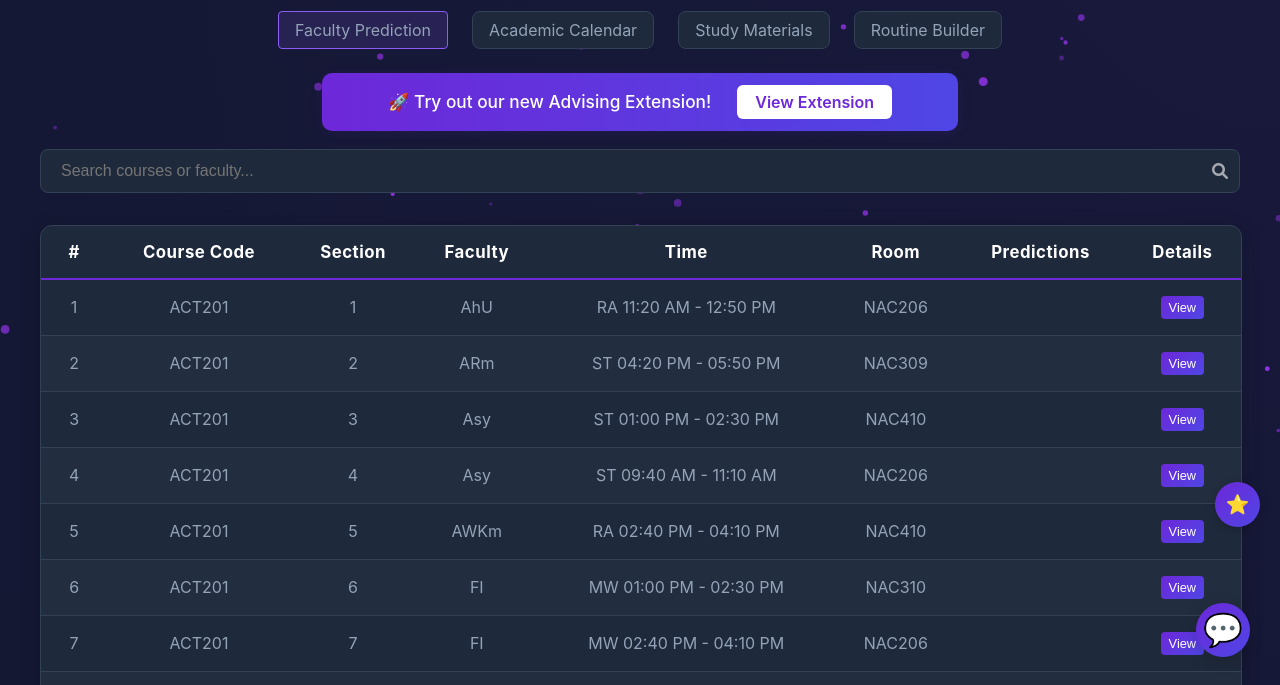
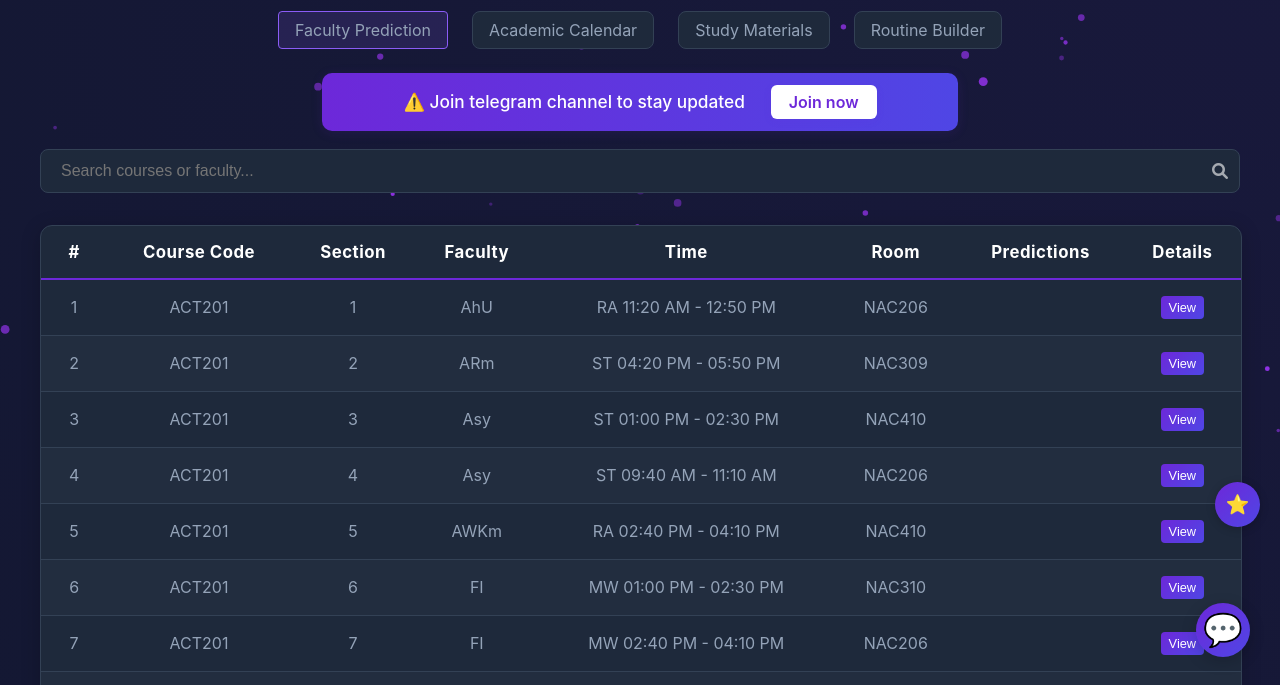
Before and after one commit to Shadhin-f/rds2-but-from-future, a plain HTML site: page index.html in a window 1280 px wide. Shown: the part 113-798 px from the top of the page. Drawn offline with Linux system fonts and the light colour scheme; no server answers; a web font is replaced by a local one.

Commit message:
Update index.html

```diff
--- a/index.html
+++ b/index.html
@@ -31,9 +31,9 @@
             <div id="pageActiveUsers" class="active-users-counter">🟢 0 active viewers</div>
             <!-- Announcement Bar -->
     <div class="announcement-bar">
-        <span>🚀 Try out our new Advising Extension!</span>
-        <a href="https://chromewebstore.google.com/detail/ohedcgmkboojpiohembaodemgdicnidf?utm_source=item-share-cb"
-           target="_blank" class="view-extension-btn">View Extension</a>
+        <span>⚠️ Join telegram channel to stay updated</span>
+        <a href="https://t.me/nsu_advising_helper_bot_channel"
+           target="_blank" class="view-extension-btn">Join now</a>
     </div>
             <div class="search-container">
                 <input type="text" id="searchInput" placeholder="Search courses or faculty...">
```
